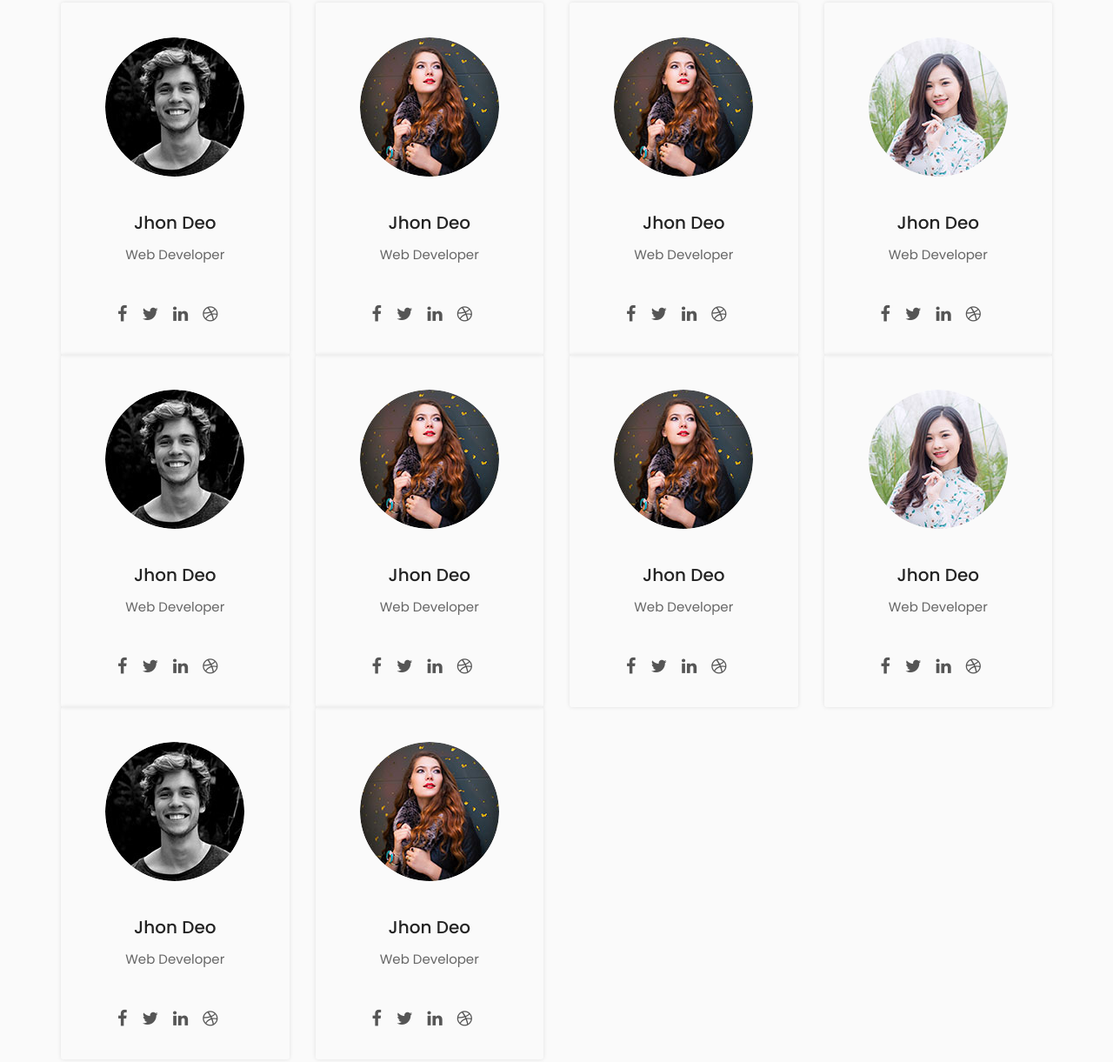
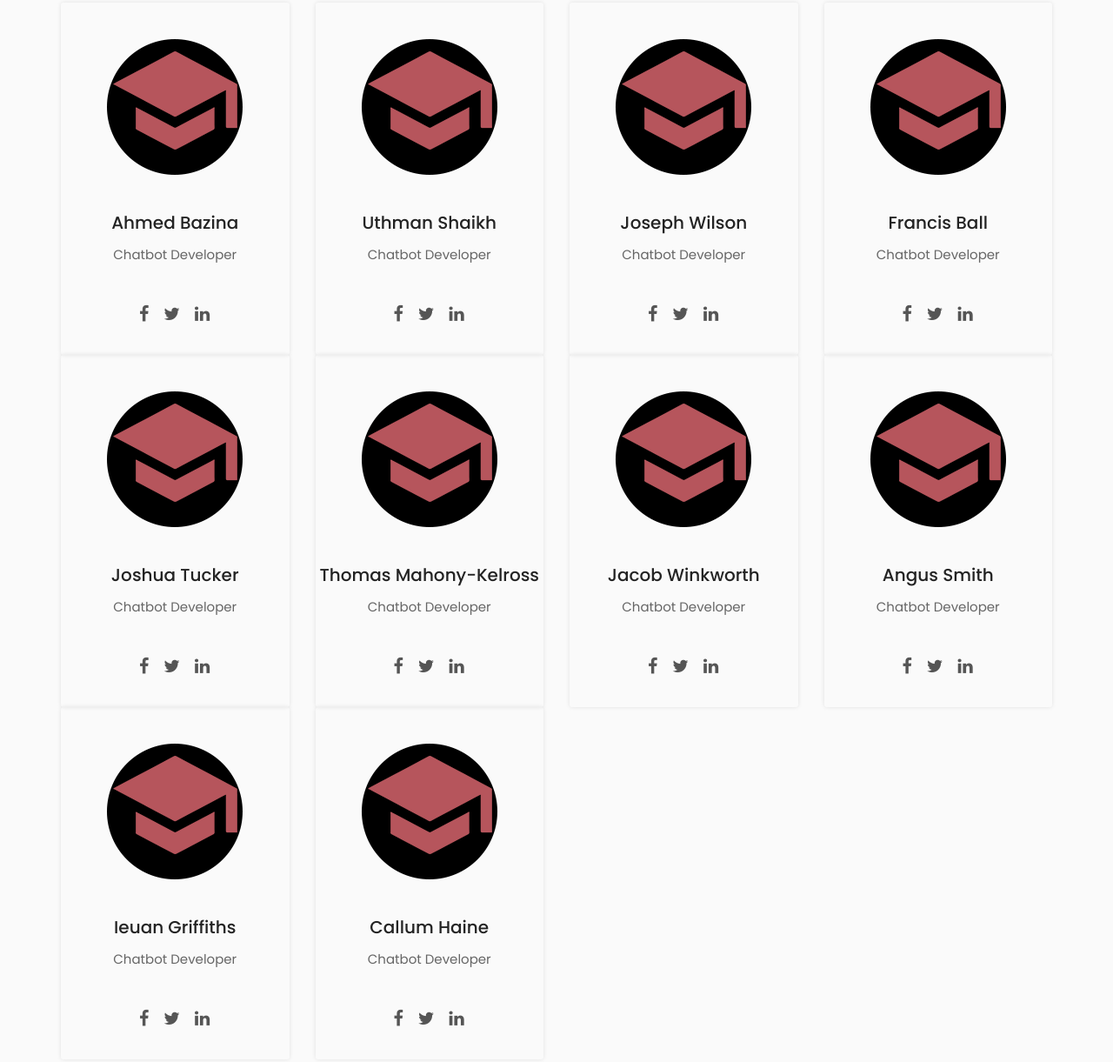
Before and after one commit to ahmedbazina/TutorChat, a plain HTML site: page index.html in a window 1280 px wide. Shown: the part 4684-5905 px from the top of the page at 87% size. Drawn offline with Linux system fonts and the light colour scheme.

Commit message:
Team Update

```diff
--- a/index.html
+++ b/index.html
@@ -271,160 +271,140 @@
                 <div class="col-md-3 col-sm-6 col-xs-12 col-6">
                     <div class="single-team">
                         <div class="team-thumb">
-                            <img src="assets/img/team/team-img1.jpg" alt="image">
+                            <img src="assets/img/team/Team%20logo.png" alt="image">
                         </div>
-                        <h4>Jhon Deo</h4>
-                        <span>Web Developer</span>
+                        <h4>Ahmed Bazina</h4>
+                        <span>Chatbot Developer</span>
                         <ul class="tst-social">
                             <li><a href="#"><i class="fa fa-facebook"></i></a></li>
                             <li><a href="#"><i class="fa fa-twitter"></i></a></li>
                             <li><a href="#"><i class="fa fa-linkedin"></i></a></li>
-                            <li><a href="#"><i class="fa fa-dribbble"></i></a></li>
-                            <li><a href="#"><i class="fa fa-ponterest"></i></a></li>
                         </ul>
                     </div>
                 </div>
                 <div class="col-md-3 col-sm-6 col-xs-12 col-6">
                     <div class="single-team">
                         <div class="team-thumb">
-                            <img src="assets/img/team/team-img2.jpg" alt="image">
+                            <img src="assets/img/team/Team%20logo.png" alt="image">
                         </div>
-                        <h4>Jhon Deo</h4>
-                        <span>Web Developer</span>
+                        <h4>Uthman Shaikh</h4>
+                        <span>Chatbot Developer</span>
                         <ul class="tst-social">
                             <li><a href="#"><i class="fa fa-facebook"></i></a></li>
                             <li><a href="#"><i class="fa fa-twitter"></i></a></li>
                             <li><a href="#"><i class="fa fa-linkedin"></i></a></li>
-                            <li><a href="#"><i class="fa fa-dribbble"></i></a></li>
-                            <li><a href="#"><i class="fa fa-ponterest"></i></a></li>
                         </ul>
                     </div>
                 </div>
                 <div class="col-md-3 col-sm-6 col-xs-12 col-6">
                     <div class="single-team">
                         <div class="team-thumb">
-                            <img src="assets/img/team/team-img2.jpg" alt="image">
+                            <img src="assets/img/team/Team%20logo.png" alt="image">
                         </div>
-                        <h4>Jhon Deo</h4>
-                        <span>Web Developer</span>
+                        <h4>Joseph Wilson</h4>
+                        <span>Chatbot Developer</span>
                         <ul class="tst-social">
                             <li><a href="#"><i class="fa fa-facebook"></i></a></li>
                             <li><a href="#"><i class="fa fa-twitter"></i></a></li>
                             <li><a href="#"><i class="fa fa-linkedin"></i></a></li>
-                            <li><a href="#"><i class="fa fa-dribbble"></i></a></li>
-                            <li><a href="#"><i class="fa fa-ponterest"></i></a></li>
                         </ul>
                     </div>
                 </div>
                 <div class="col-md-3 col-sm-6 col-xs-12 col-6">
                     <div class="single-team">
                         <div class="team-thumb">
-                            <img src="assets/img/team/team-img4.jpg" alt="image">
+                            <img src="assets/img/team/Team%20logo.png" alt="image">
                         </div>
-                        <h4>Jhon Deo</h4>
-                        <span>Web Developer</span>
+                        <h4>Francis Ball</h4>
+                        <span>Chatbot Developer</span>
                         <ul class="tst-social">
                             <li><a href="#"><i class="fa fa-facebook"></i></a></li>
                             <li><a href="#"><i class="fa fa-twitter"></i></a></li>
                             <li><a href="#"><i class="fa fa-linkedin"></i></a></li>
-                            <li><a href="#"><i class="fa fa-dribbble"></i></a></li>
-                            <li><a href="#"><i class="fa fa-ponterest"></i></a></li>
                         </ul>
                     </div>
                 </div>
                 <div class="col-md-3 col-sm-6 col-xs-12 col-6">
                     <div class="single-team">
                         <div class="team-thumb">
-                            <img src="assets/img/team/team-img1.jpg" alt="image">
+                            <img src="assets/img/team/Team%20logo.png" alt="image">
                         </div>
-                        <h4>Jhon Deo</h4>
-                        <span>Web Developer</span>
+                        <h4>Joshua Tucker</h4>
+                        <span>Chatbot Developer</span>
                         <ul class="tst-social">
                             <li><a href="#"><i class="fa fa-facebook"></i></a></li>
                             <li><a href="#"><i class="fa fa-twitter"></i></a></li>
                             <li><a href="#"><i class="fa fa-linkedin"></i></a></li>
-                            <li><a href="#"><i class="fa fa-dribbble"></i></a></li>
-                            <li><a href="#"><i class="fa fa-ponterest"></i></a></li>
                         </ul>
                     </div>
                 </div>
                 <div class="col-md-3 col-sm-6 col-xs-12 col-6">
                     <div class="single-team">
                         <div class="team-thumb">
-                            <img src="assets/img/team/team-img2.jpg" alt="image">
+                            <img src="assets/img/team/Team%20logo.png" alt="image">
                         </div>
-                        <h4>Jhon Deo</h4>
-                        <span>Web Developer</span>
+                        <h4>Thomas Mahony-Kelross</h4>
+                        <span>Chatbot Developer</span>
                         <ul class="tst-social">
                             <li><a href="#"><i class="fa fa-facebook"></i></a></li>
                             <li><a href="#"><i class="fa fa-twitter"></i></a></li>
                             <li><a href="#"><i class="fa fa-linkedin"></i></a></li>
-                            <li><a href="#"><i class="fa fa-dribbble"></i></a></li>
-                            <li><a href="#"><i class="fa fa-ponterest"></i></a></li>
                         </ul>
                     </div>
                 </div>
                 <div class="col-md-3 col-sm-6 col-xs-12 col-6">
                     <div class="single-team">
                         <div class="team-thumb">
-                            <img src="assets/img/team/team-img2.jpg" alt="image">
+                            <img src="assets/img/team/Team%20logo.png" alt="image">
                         </div>
-                        <h4>Jhon Deo</h4>
-                        <span>Web Developer</span>
+                        <h4>Jacob Winkworth</h4>
+                        <span>Chatbot Developer</span>
                         <ul class="tst-social">
                             <li><a href="#"><i class="fa fa-facebook"></i></a></li>
                             <li><a href="#"><i class="fa fa-twitter"></i></a></li>
                             <li><a href="#"><i class="fa fa-linkedin"></i></a></li>
-                            <li><a href="#"><i class="fa fa-dribbble"></i></a></li>
-                            <li><a href="#"><i class="fa fa-ponterest"></i></a></li>
                         </ul>
                     </div>
                 </div>
                 <div class="col-md-3 col-sm-6 col-xs-12 col-6">
                     <div class="single-team">
                         <div class="team-thumb">
-                            <img src="assets/img/team/team-img4.jpg" alt="image">
+                            <img src="assets/img/team/Team%20logo.png" alt="image">
                         </div>
-                        <h4>Jhon Deo</h4>
-                        <span>Web Developer</span>
+                        <h4>Angus Smith</h4>
+                        <span>Chatbot Developer</span>
                         <ul class="tst-social">
                             <li><a href="#"><i class="fa fa-facebook"></i></a></li>
                             <li><a href="#"><i class="fa fa-twitter"></i></a></li>
                             <li><a href="#"><i class="fa fa-linkedin"></i></a></li>
-                            <li><a href="#"><i class="fa fa-dribbble"></i></a></li>
-                            <li><a href="#"><i class="fa fa-ponterest"></i></a></li>
                         </ul>
                     </div>
                 </div>
                 <div class="col-md-3 col-sm-6 col-xs-12 col-6">
                     <div class="single-team">
                         <div class="team-thumb">
-                            <img src="assets/img/team/team-img1.jpg" alt="image">
+                            <img src="assets/img/team/Team%20logo.png" alt="image">
                         </div>
-                        <h4>Jhon Deo</h4>
-                        <span>Web Developer</span>
+                        <h4>Ieuan Griffiths</h4>
+                        <span>Chatbot Developer</span>
                         <ul class="tst-social">
                             <li><a href="#"><i class="fa fa-facebook"></i></a></li>
                             <li><a href="#"><i class="fa fa-twitter"></i></a></li>
                             <li><a href="#"><i class="fa fa-linkedin"></i></a></li>
-                            <li><a href="#"><i class="fa fa-dribbble"></i></a></li>
-                            <li><a href="#"><i class="fa fa-ponterest"></i></a></li>
                         </ul>
                     </div>
                 </div>
                 <div class="col-md-3 col-sm-6 col-xs-12 col-6">
                     <div class="single-team">
                         <div class="team-thumb">
-                            <img src="assets/img/team/team-img2.jpg" alt="image">
+                            <img src="assets/img/team/Team%20logo.png" alt="image">
                         </div>
-                        <h4>Jhon Deo</h4>
-                        <span>Web Developer</span>
+                        <h4>Callum Haine</h4>
+                        <span>Chatbot Developer</span>
                         <ul class="tst-social">
                             <li><a href="#"><i class="fa fa-facebook"></i></a></li>
                             <li><a href="#"><i class="fa fa-twitter"></i></a></li>
                             <li><a href="#"><i class="fa fa-linkedin"></i></a></li>
-                            <li><a href="#"><i class="fa fa-dribbble"></i></a></li>
-                            <li><a href="#"><i class="fa fa-ponterest"></i></a></li>
                         </ul>
                     </div>
                 </div>
```
Also changed, not shown: assets/img/team/Team logo.png (added).
